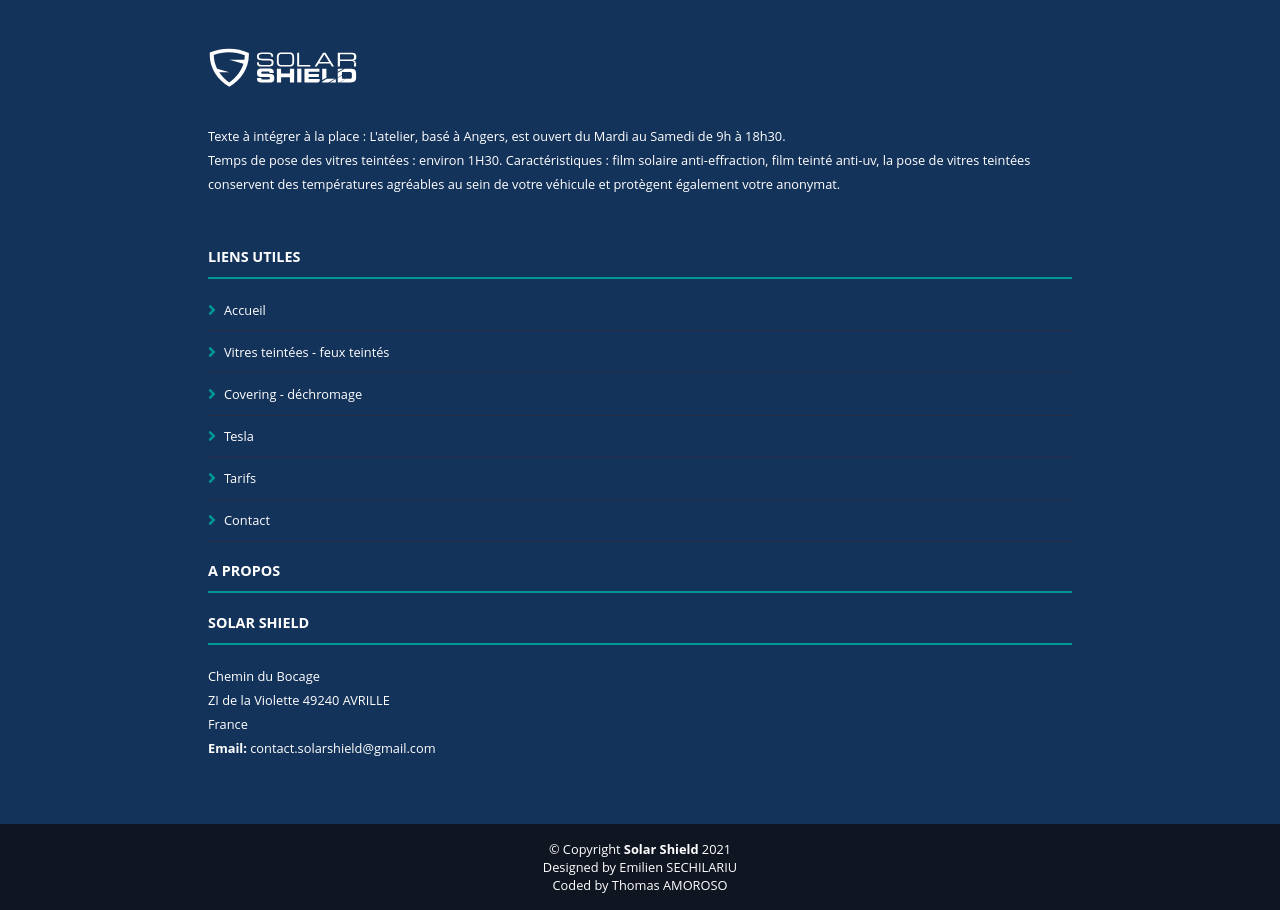
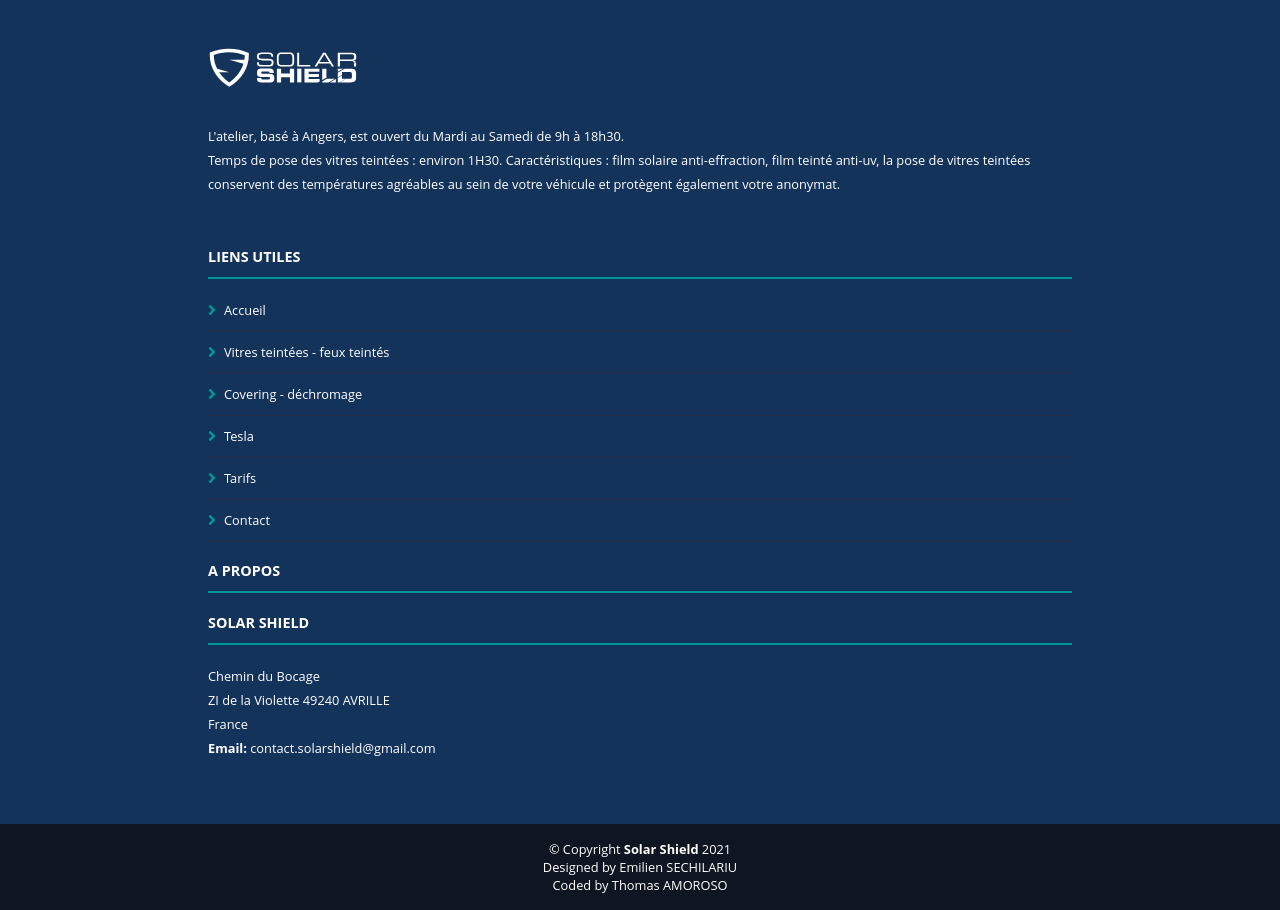
Before and after one commit to SolarShieldWebSite/SolarShield, a Next.js app: page /vitres-teintees-tesla in a window 1280 px wide. Shown: the part 2100-3010 px from the top of the page. Built offline with nearby package versions, Linux system fonts and the light colour scheme.

Commit message:
removing useless text in foote

```diff
--- a/components/Footer.jsx
+++ b/components/Footer.jsx
@@ -15,8 +15,8 @@ export default function Footer(props) {
       <div className={styles.top_section}>
         <img src="/logo_white.svg" alt="logo" width={150} height={100} />
         <p>
-          Texte à intégrer à la place : L&apos;atelier, basé à Angers, est
-          ouvert du Mardi au Samedi de 9h à 18h30.
+          L&apos;atelier, basé à Angers, est ouvert du Mardi au Samedi de 9h à
+          18h30.
           <br /> Temps de pose des vitres teintées : environ 1H30.
           Caractéristiques : film solaire anti-effraction, film teinté anti-uv,
           la pose de vitres teintées conservent des températures agréables au
```
